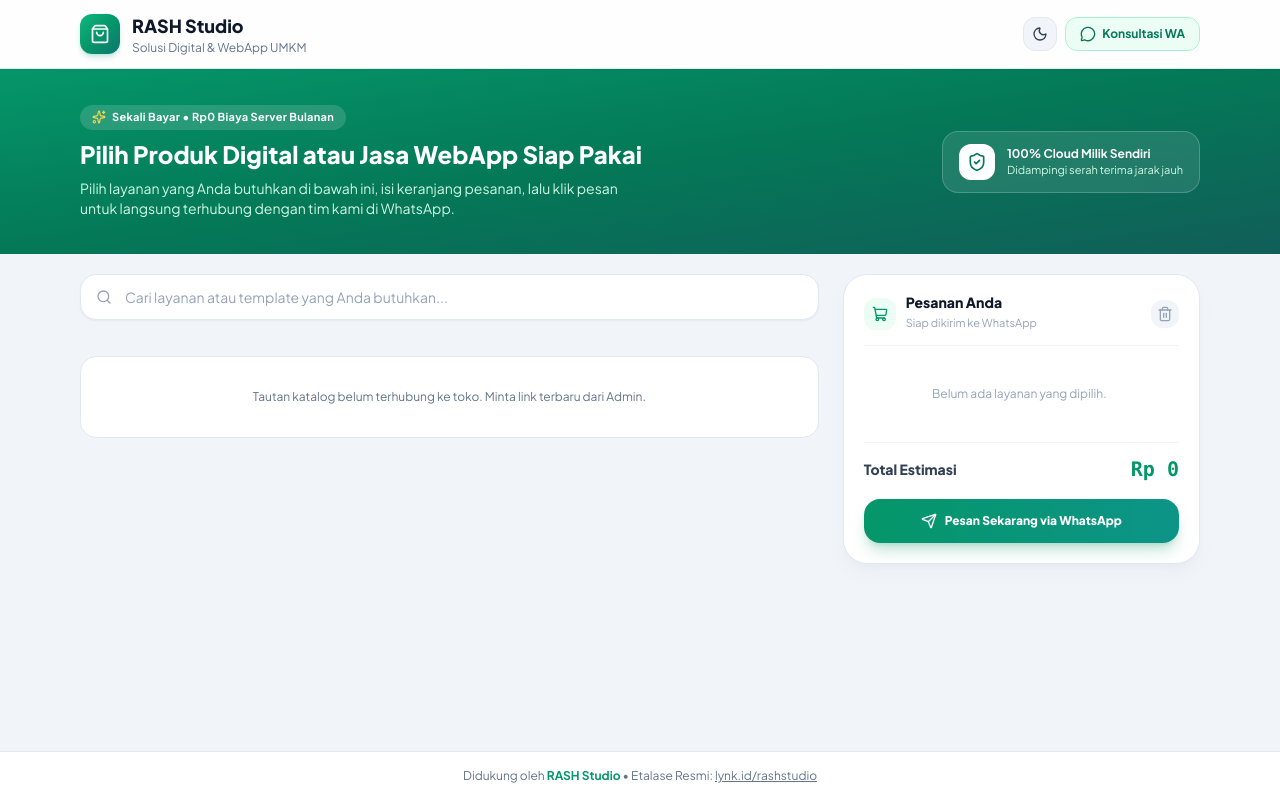
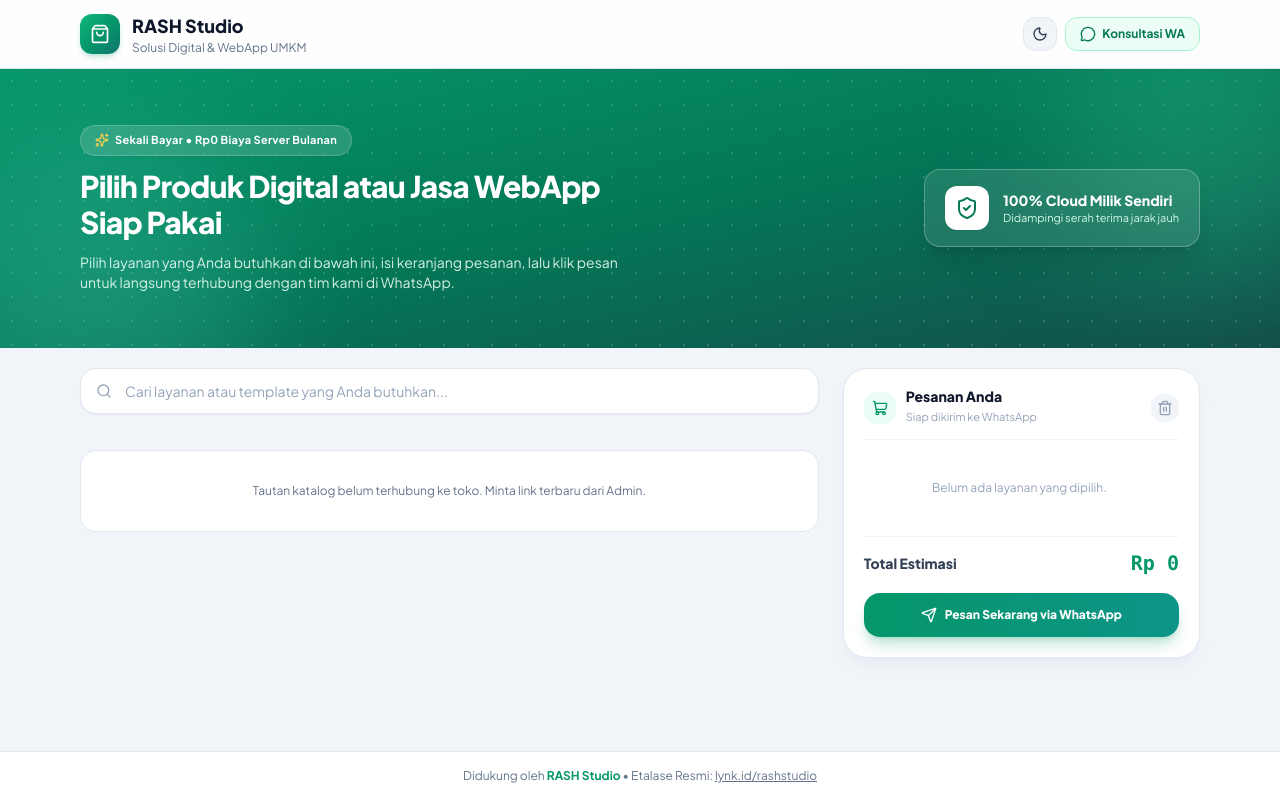
Before and after one commit to rashwebapp/e-kasir-rash, a plain HTML site: page order.html in a window 1280 px wide. Drawn offline with nearby package versions, Linux system fonts and the light colour scheme.

Commit message:
Feature v1.5.1: Multi-layer GPU-accelerated Parallax Hero on order.html

```diff
--- a/order.html
+++ b/order.html
@@ -57,25 +57,32 @@
     </div>
   </header>
 
-  <!-- HERO BANNER LANDING PAGE -->
-  <section class="bg-gradient-to-br from-emerald-600 via-brand-700 to-teal-800 text-white">
-    <div class="max-w-6xl mx-auto px-4 py-7 sm:py-9 flex flex-col md:flex-row items-start md:items-center justify-between gap-4">
-      <div class="space-y-2 max-w-xl">
-        <span class="inline-flex items-center gap-1.5 px-3 py-1 rounded-full bg-white/15 backdrop-blur-sm text-[11px] font-bold tracking-wide">
+  <!-- HERO BANNER LANDING PAGE (EFEK PARALLAX MULTI-LAYER) -->
+  <section id="parallax-hero" class="relative overflow-hidden bg-gradient-to-br from-emerald-600 via-brand-700 to-teal-900 text-white">
+    <!-- Layer Latar Belakang Parallax -->
+    <div class="parallax-layer absolute inset-0 opacity-15 pointer-events-none" data-speed="0.25" style="background-image: radial-gradient(circle, #ffffff 1.2px, transparent 1.2px); background-size: 24px 24px;"></div>
+    <div class="parallax-layer absolute -top-20 -right-16 w-72 h-72 rounded-full bg-emerald-400/25 blur-3xl pointer-events-none" data-speed="0.45"></div>
+    <div class="parallax-layer absolute -bottom-24 -left-16 w-80 h-80 rounded-full bg-teal-300/20 blur-3xl pointer-events-none" data-speed="0.35"></div>
+
+    <!-- Konten Hero dengan Kedalaman Parallax -->
+    <div class="relative z-10 max-w-6xl mx-auto px-4 py-10 sm:py-14 flex flex-col md:flex-row items-start md:items-center justify-between gap-6">
+      <div class="parallax-layer space-y-3 max-w-xl" data-speed="0.15">
+        <span class="inline-flex items-center gap-1.5 px-3.5 py-1.5 rounded-full bg-white/15 backdrop-blur-md border border-white/20 text-[11px] font-bold tracking-wide shadow-sm">
           <i data-lucide="sparkles" class="w-3.5 h-3.5 text-amber-300"></i>
           Sekali Bayar • Rp0 Biaya Server Bulanan
         </span>
-        <h2 class="text-xl sm:text-2xl font-extrabold leading-snug">Pilih Produk Digital atau Jasa WebApp Siap Pakai</h2>
-        <p class="text-xs sm:text-sm text-emerald-100 leading-relaxed">
+        <h2 class="text-2xl sm:text-3xl font-extrabold leading-tight tracking-tight">Pilih Produk Digital atau Jasa WebApp Siap Pakai</h2>
+        <p class="text-xs sm:text-sm text-emerald-50/90 leading-relaxed">
           Pilih layanan yang Anda butuhkan di bawah ini, isi keranjang pesanan, lalu klik pesan untuk langsung terhubung dengan tim kami di WhatsApp.
         </p>
       </div>
-      <div class="flex items-center gap-3 bg-white/10 backdrop-blur-md border border-white/20 rounded-2xl px-4 py-3 text-xs">
-        <div class="w-9 h-9 rounded-xl bg-white text-brand-700 flex items-center justify-center font-extrabold flex-shrink-0">
-          <i data-lucide="shield-check" class="w-5 h-5"></i>
+
+      <div class="parallax-layer flex items-center gap-3.5 bg-white/10 backdrop-blur-md border border-white/25 rounded-2xl px-5 py-4 text-xs shadow-xl" data-speed="-0.1">
+        <div class="w-11 h-11 rounded-xl bg-white text-brand-700 flex items-center justify-center font-extrabold flex-shrink-0 shadow-sm">
+          <i data-lucide="shield-check" class="w-6 h-6"></i>
         </div>
         <div>
-          <div class="font-bold">100% Cloud Milik Sendiri</div>
+          <div class="font-extrabold text-sm">100% Cloud Milik Sendiri</div>
           <div class="text-emerald-100 text-[11px]">Didampingi serah terima jarak jauh</div>
         </div>
       </div>
@@ -221,12 +228,31 @@
 
       document.addEventListener('DOMContentLoaded', () => {
         initTheme();
+        initParallax();
         lucide.createIcons();
         resolveGasUrl();
         bindEvents();
         loadCatalog();
         renderCart();
       });
+
+      function initParallax() {
+        const layers = document.querySelectorAll('.parallax-layer');
+        let ticking = false;
+        window.addEventListener('scroll', () => {
+          if (!ticking) {
+            window.requestAnimationFrame(() => {
+              const scrollY = window.scrollY;
+              layers.forEach((layer) => {
+                const speed = parseFloat(layer.getAttribute('data-speed') || '0');
+                layer.style.transform = `translate3d(0, ${scrollY * speed}px, 0)`;
+              });
+              ticking = false;
+            });
+            ticking = true;
+          }
+        }, { passive: true });
+      }
 
       function initTheme() {
         const saved = localStorage.getItem('EKASIR_THEME') || 'light';
--- a/sw.js
+++ b/sw.js
@@ -9,7 +9,7 @@
  * ============================================================================
  */
 
-const CACHE_NAME = 'ekasir-rash-v1.5.0';
+const CACHE_NAME = 'ekasir-rash-v1.5.1';
 const STATIC_ASSETS = [
   './',
   './index.html',
```
